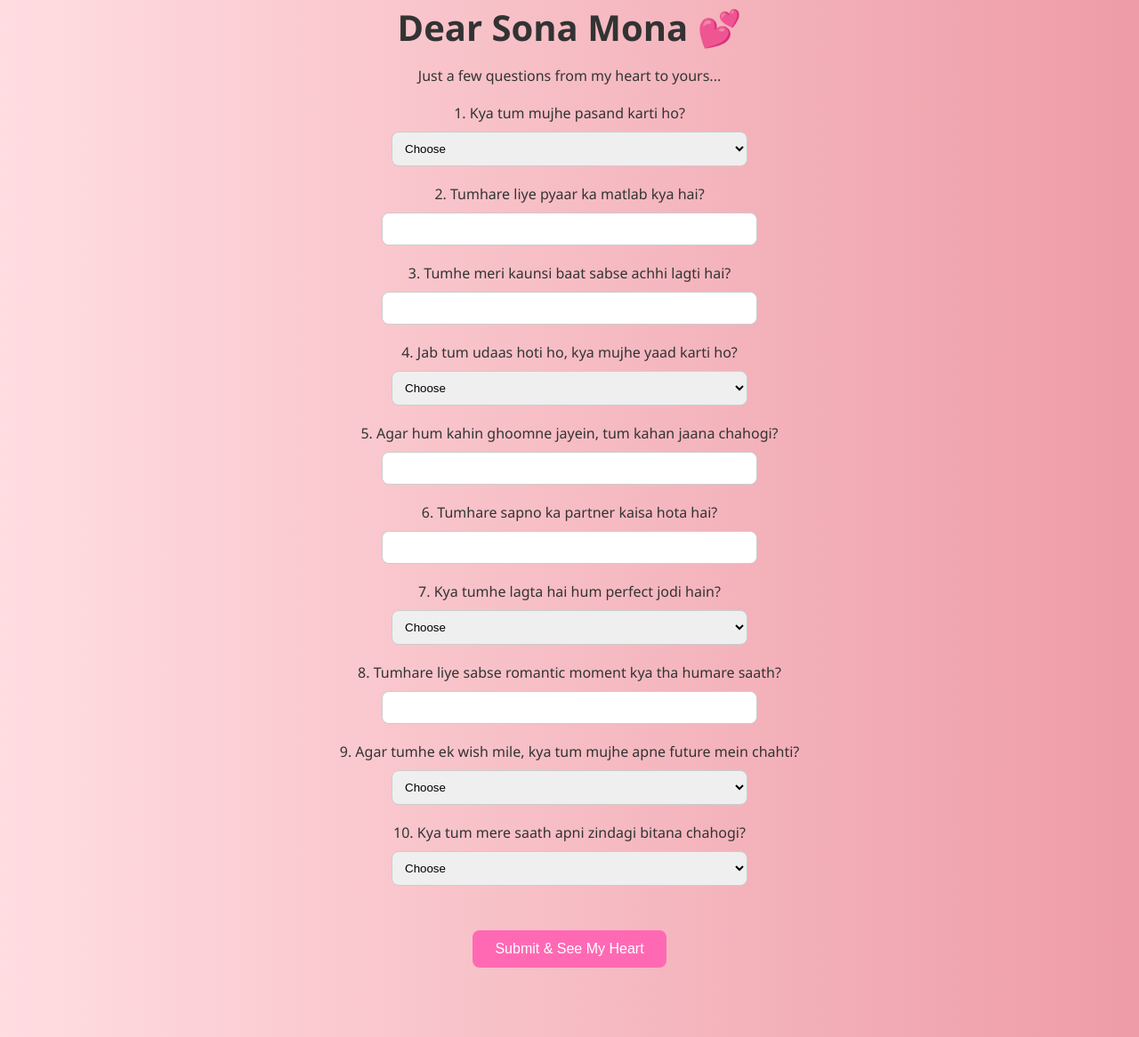
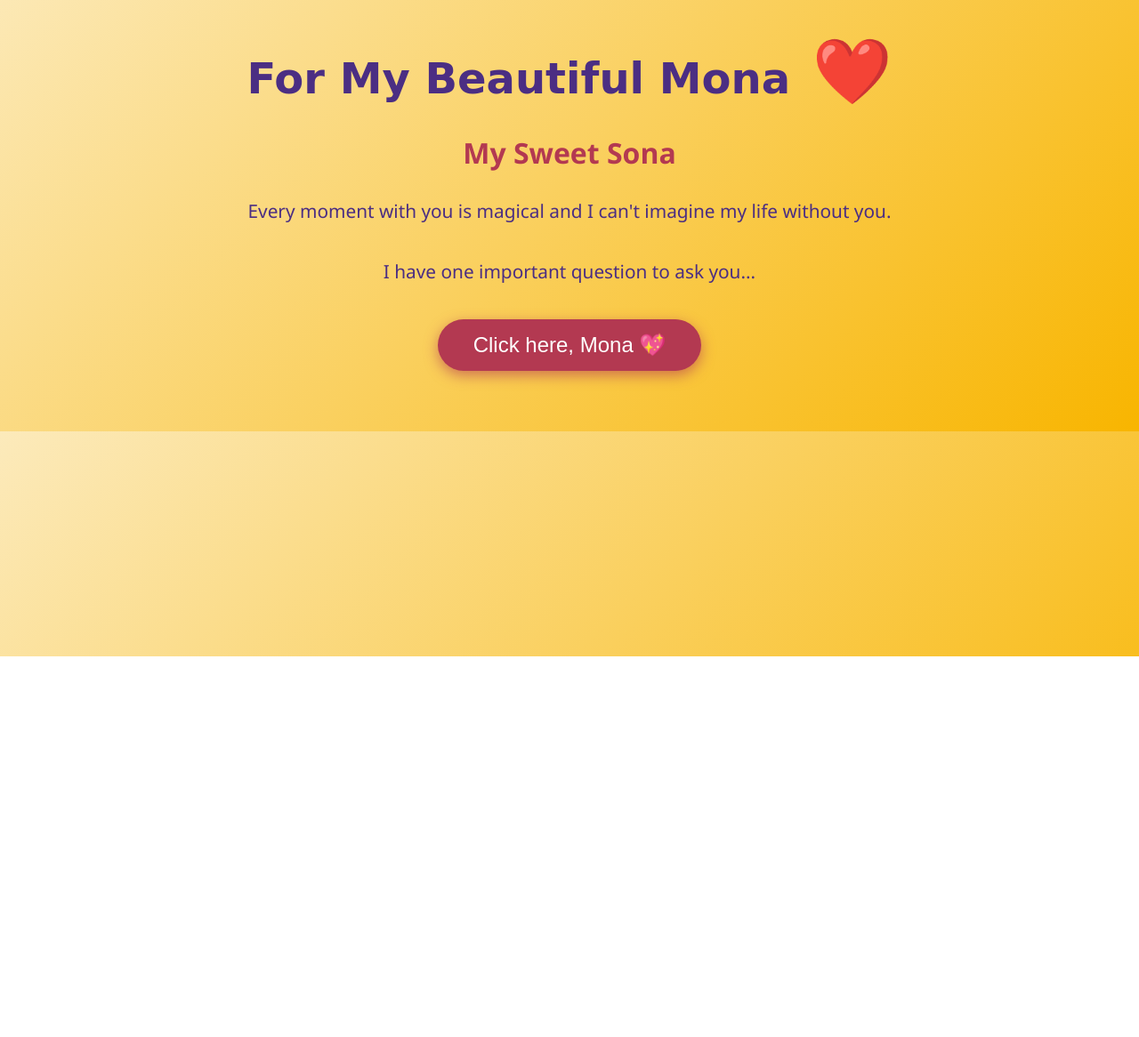
Before and after one commit to anuj9627/Anuj, a plain HTML site: page Index.html in a window 1280 px wide. Shown: the part 62-1228 px from the top of the page at 89% size. After the commit the page ends 800 px from the top, so only its background shows below. Drawn offline with Linux system fonts and the light colour scheme.

Commit message:
Update Index.html

```diff
--- a/Index.html
+++ b/Index.html
@@ -1,135 +1,81 @@
 <!DOCTYPE html>
 <html lang="en">
 <head>
-  <meta charset="UTF-8">
-  <title>For Sona Mona 💖</title>
+    <meta charset="UTF-8" />
+    <meta name="viewport" content="width=device-width, initial-scale=1" />
+    <title>For My Beautiful Mona 💖</title>
     <style>
         body {
-      font-family: 'Segoe UI', sans-serif;
-      background: linear-gradient(to right, #ffdde1, #ee9ca7);
+            background: linear-gradient(135deg, #fceabb, #f8b500);
+            font-family: 'Segoe UI', Tahoma, Geneva, Verdana, sans-serif;
             text-align: center;
-      padding: 30px;
-      color: #333;
+            padding: 60px 20px;
+            color: #4b2e83;
         }
         h1 {
-      font-size: 2.5em;
+            font-size: 3em;
             margin-bottom: 10px;
+            font-family: 'Brush Script MT', cursive;
         }
-    .question {
-      margin: 20px 0;
+        h2 {
+            font-size: 2em;
+            margin-bottom: 30px;
+            color: #b33951;
         }
-    input[type="text"], select {
-      padding: 10px;
-      width: 80%;
-      max-width: 400px;
-      margin-top: 10px;
-      border-radius: 8px;
-      border: 1px solid #ccc;
+        p {
+            font-size: 1.3em;
+            margin-bottom: 40px;
         }
         button {
-      padding: 12px 25px;
-      font-size: 1em;
-      margin-top: 30px;
+            background-color: #b33951;
+            color: white;
+            font-size: 1.5em;
+            padding: 15px 40px;
             border: none;
-      border-radius: 8px;
-      background-color: #ff69b4;
-      color: white;
+            border-radius: 40px;
             cursor: pointer;
+            box-shadow: 0 5px 15px rgba(179, 57, 81, 0.6);
+            transition: background-color 0.3s ease;
         }
-    #result {
-      margin-top: 40px;
+        button:hover {
+            background-color: #8a2840;
+        }
+        #proposalMessage {
+            display: none;
+            margin-top: 50px;
+            font-size: 2.2em;
+            font-weight: bold;
+            color: #d90429;
+            animation: heartbeat 1.5s infinite;
+        }
+        @keyframes heartbeat {
+            0%, 100% {transform: scale(1);}
+            50% {transform: scale(1.1);}
+        }
+        .heart {
+            color: #d90429;
             font-size: 1.5em;
-      color: #d6336c;
+            animation: beat 1s infinite;
+            margin-left: 8px;
+        }
+        @keyframes beat {
+            0%, 100% {transform: scale(1);}
+            50% {transform: scale(1.3);}
         }
     </style>
 </head>
 <body>
-  <h1>Dear Sona Mona 💕</h1>
-  <p>Just a few questions from my heart to yours...</p>
-
-  <form id="loveForm">
-    <div class="question">1. Kya tum mujhe pasand karti ho?<br>
-      <select required>
-        <option value="">Choose</option>
-        <option>Haan, bohot zyada</option>
-        <option>Thoda thoda</option>
-        <option>Nahi</option>
-      </select>
-    </div>
-
-    <div class="question">2. Tumhare liye pyaar ka matlab kya hai?<br>
-      <input type="text" required>
-    </div>
-
-    <div class="question">3. Tumhe meri kaunsi baat sabse achhi lagti hai?<br>
-      <input type="text" required>
-    </div>
-
-    <div class="question">4. Jab tum udaas hoti ho, kya mujhe yaad karti ho?<br>
-      <select required>
-        <option value="">Choose</option>
-        <option>Hamesha</option>
-        <option>Kabhi kabhi</option>
-        <option>Nahi</option>
-      </select>
-    </div>
-
-    <div class="question">5. Agar hum kahin ghoomne jayein, tum kahan jaana chahogi?<br>
-      <input type="text" required>
-    </div>
-
-    <div class="question">6. Tumhare sapno ka partner kaisa hota hai?<br>
-      <input type="text" required>
-    </div>
-
-    <div class="question">7. Kya tumhe lagta hai hum perfect jodi hain?<br>
-      <select required>
-        <option value="">Choose</option>
-        <option>Bilkul</option>
-        <option>Shaayad</option>
-        <option>Nahi</option>
-      </select>
-    </div>
-
-    <div class="question">8. Tumhare liye sabse romantic moment kya tha humare saath?<br>
-      <input type="text" required>
-    </div>
-
-    <div class="question">9. Agar tumhe ek wish mile, kya tum mujhe apne future mein chahti?<br>
-      <select required>
-        <option value="">Choose</option>
-        <option>Haan, hamesha</option>
-        <option>Shaayad</option>
-        <option>Nahi</option>
-      </select>
-    </div>
-
-    <div class="question">10. Kya tum mere saath apni zindagi bitana chahogi?<br>
-      <select required>
-        <option value="">Choose</option>
-        <option>Haan, main ready hoon</option>
-        <option>Thoda waqt chahiye</option>
-        <option>Nahi</option>
-      </select>
-    </div>
-
-    <button type="submit">Submit & See My Heart</button>
-  </form>
-
-  <div id="result"></div>
+    <h1>For My Beautiful Mona <span class="heart">❤️</span></h1>
+    <h2>My Sweet Sona</h2>
+    <p>Every moment with you is magical and I can't imagine my life without you.</p>
+    <p>I have one important question to ask you...</p>
+    <button onclick="showProposal()">Click here, Mona 💖</button>
+    <div id="proposalMessage">Will you be my girlfriend forever? <span class="heart">💘</span></div>
 
     <script>
-    document.getElementById('loveForm').addEventListener('submit', function(e) {
-      e.preventDefault();
-      document.getElementById('result').innerHTML = `
-        💍 Sona Mona, tumhare har jawab ne mere dil ko khushi se bhar diya.
-        Ab main tumse ek sawal poochna chahta hoon...
-        <strong>Will you marry me?</strong> 💖
-        <br><br>
-        <button onclick="alert('Yay! I love you too 💘')">Yes, I will!</button>
-        <button onclick="alert('Main intezaar karunga, hamesha 💌')">Let me think...</button>
-      `;
-    });
+        function showProposal() {
+            document.getElementById('proposalMessage').style.display = 'block';
+        }
     </script>
 </body>
 </html>
```
Lines whose indentation alone changed are shown as unchanged.
